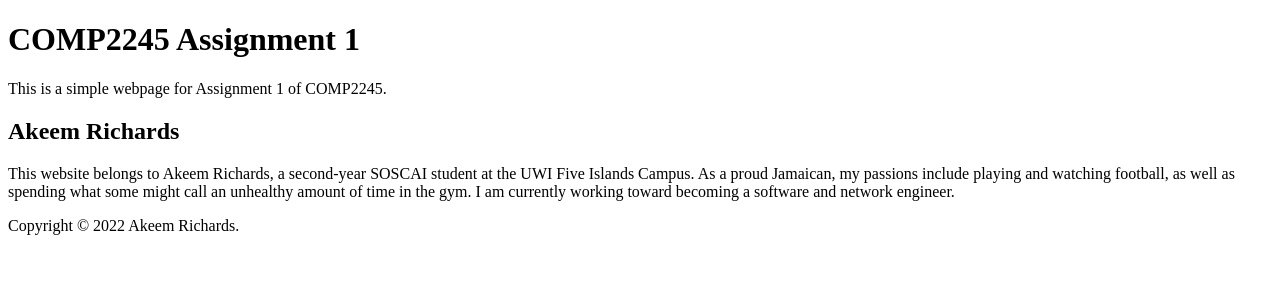
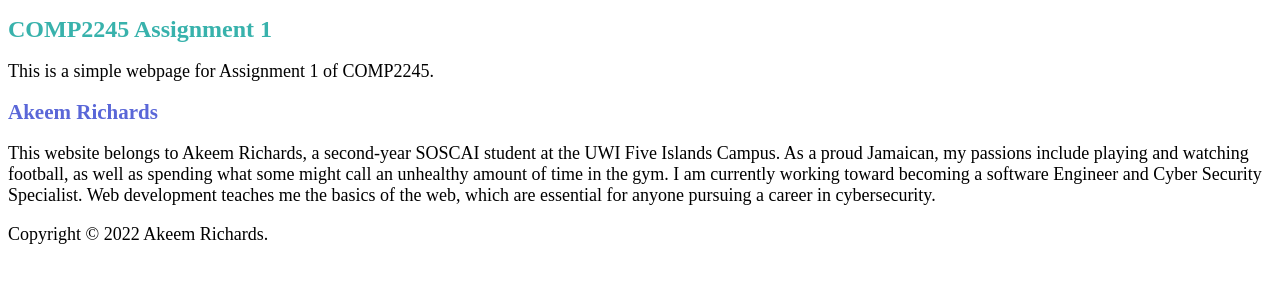
Before and after one commit to AkeemGit/comp2245-assignment1, a plain HTML site: page index.html in a window 1280 px wide. Drawn offline with Linux system fonts and the light colour scheme.

Commit message:
Adding first CSS

```diff
--- a/index.html
+++ b/index.html
@@ -4,6 +4,7 @@
         <meta charset="UTF-8">
         <meta name="viewport" content="width=devicewidth, initial-scale=1.0">
         <title>COMP2245 Assignment 1</title>
+        <link rel="stylesheet" href="style.css">
     </head>
     <body>
         <header>
@@ -15,7 +16,8 @@
             <h2>Akeem Richards</h2>
             <p>This website belongs to Akeem Richards, a second-year SOSCAI student at the UWI Five Islands Campus. As a proud Jamaican,
                 my passions include playing and watching football, as well as spending what some might call an unhealthy amount of time
-                in the gym. I am currently working toward becoming a software and network engineer.
+                in the gym. I am currently working toward becoming a software Engineer and Cyber Security Specialist. Web development teaches
+                me the basics of the web, which are essential for anyone pursuing a career in cybersecurity.
             </p>
         </main>
         <footer>
--- /dev/null
+++ b/style.css
@@ -0,0 +1,13 @@
+h1{
+    font-size: 24px;
+    color: #38B2AC;
+}
+
+h2{
+    font-size:21px;
+    color: #5A67D8;
+}
+
+p{
+    font-size: 18px;
+}
```
